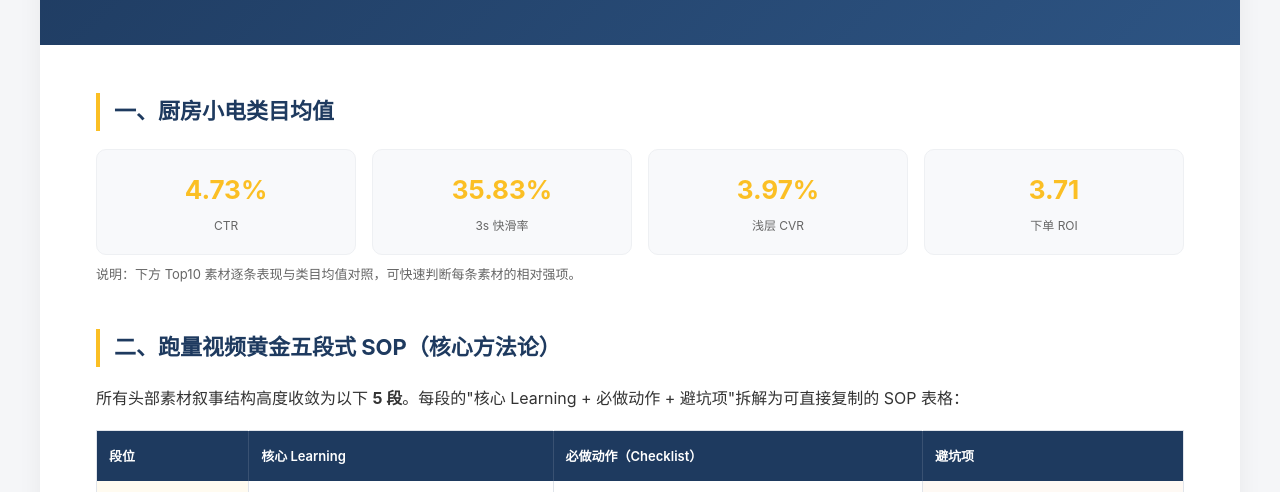
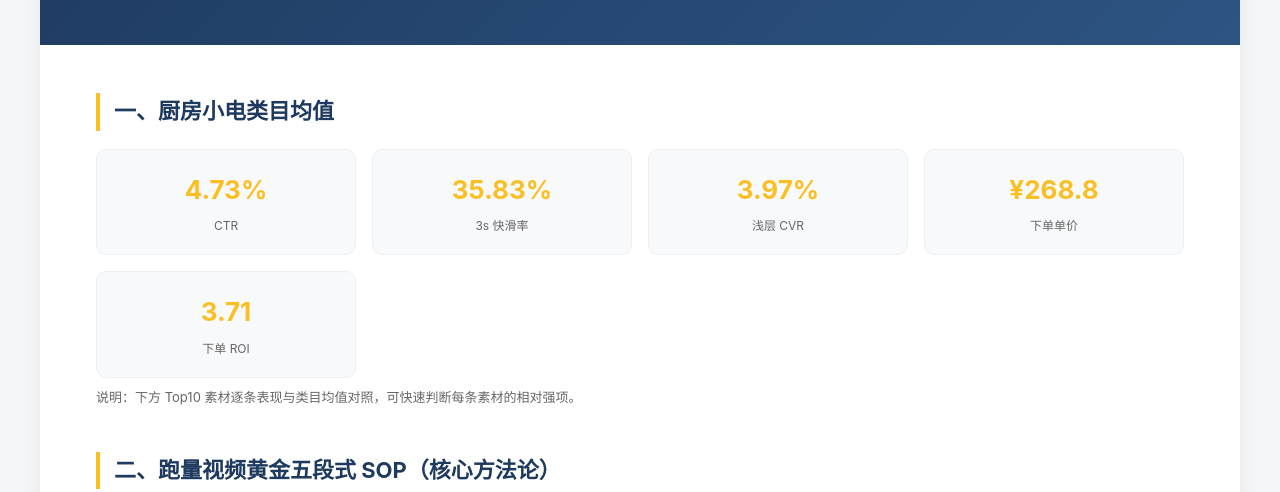
Before and after one commit to yaqichen03-dotcom/kitchen-SOP, a plain HTML site: page index.html in a window 1280 px wide. Shown: the part 230-722 px from the top of the page. Drawn offline with Linux system fonts and the light colour scheme.

Commit message:
feat: 增加下单单价

```diff
--- a/index.html
+++ b/index.html
@@ -91,6 +91,7 @@
       <div class="m"><div class="n">4.73%</div><div class="l">CTR</div></div>
       <div class="m"><div class="n">35.83%</div><div class="l">3s 快滑率</div></div>
       <div class="m"><div class="n">3.97%</div><div class="l">浅层 CVR</div></div>
+      <div class="m"><div class="n">¥268.8</div><div class="l">下单单价</div></div>
       <div class="m"><div class="n">3.71</div><div class="l">下单 ROI</div></div>
     </div>
     <p style="color:#666;font-size:13px;margin-top:6px">说明：下方 Top10 素材逐条表现与类目均值对照，可快速判断每条素材的相对强项。</p>
```
